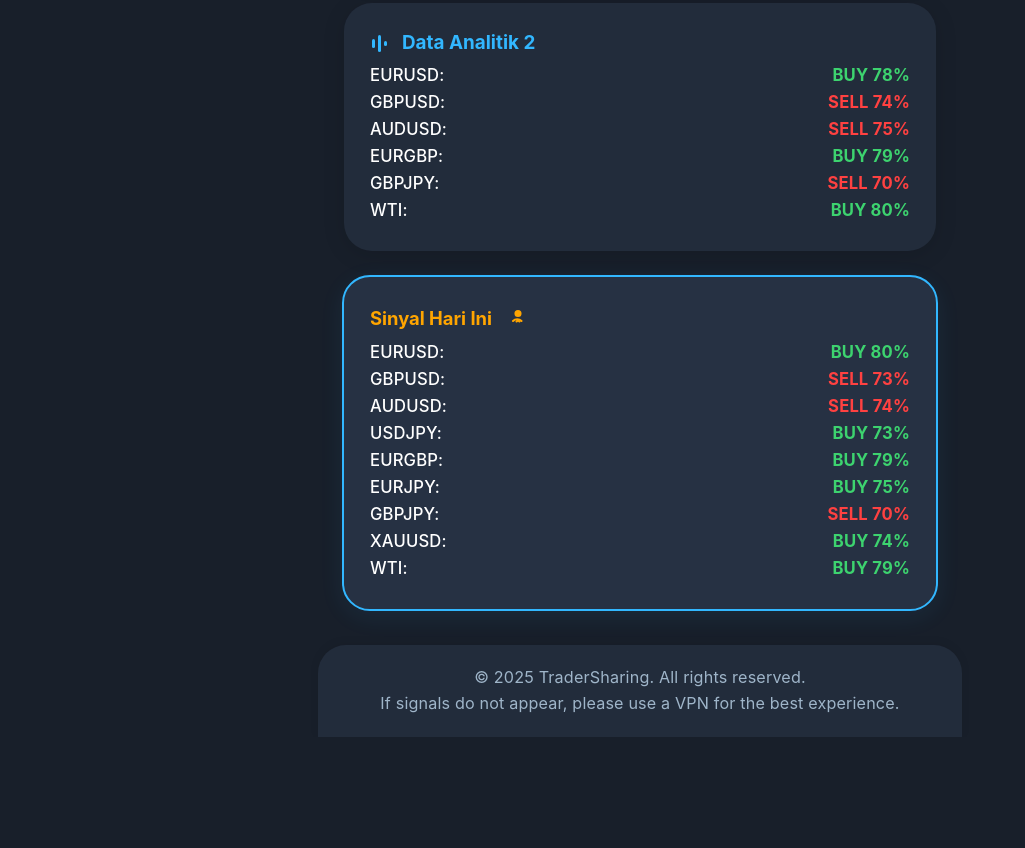
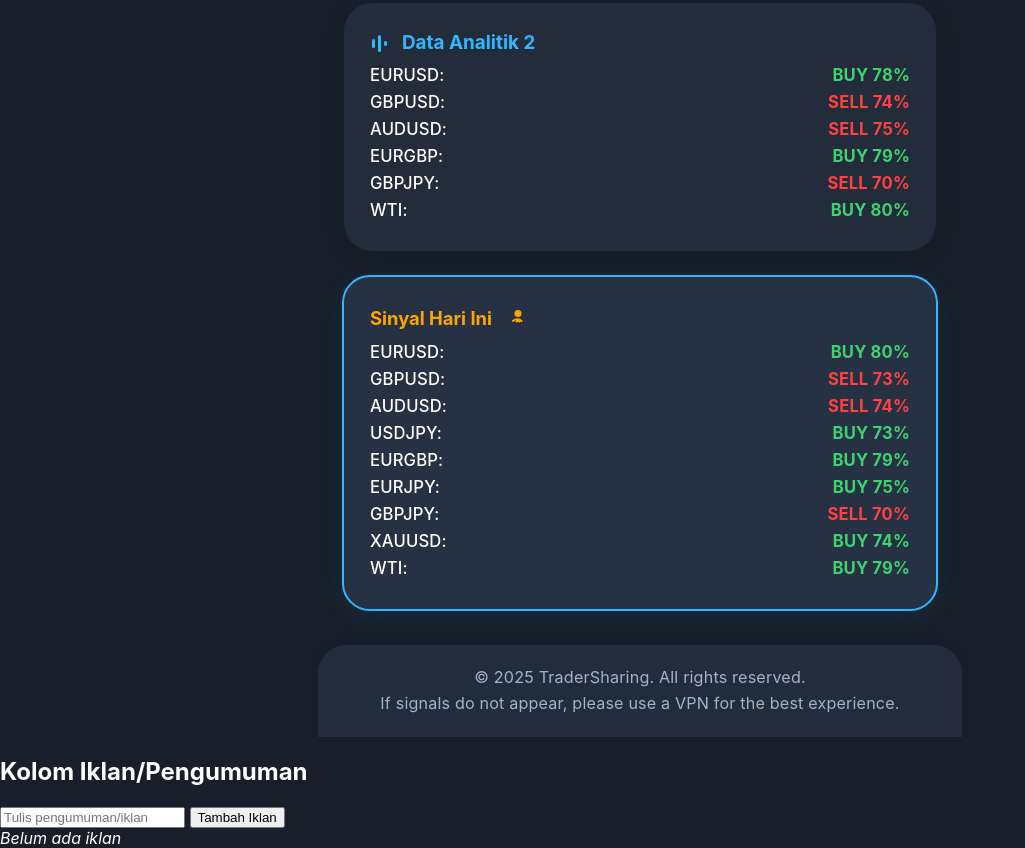
Before and after one commit to ttwiter/-, a plain HTML site: page index.html in a window 1280 px wide. Shown: the part 431-1279 px from the top of the page, without its empty margins (0-1025 px from the left). Before the commit the page ends 1168 px from the top, so only its background shows below. Drawn offline with Linux system fonts and the light colour scheme.

Commit message:
Update index.html

```diff
--- a/index.html
+++ b/index.html
@@ -30,5 +30,14 @@
     <span>&copy; 2025 TraderSharing. All rights reserved.<br>If signals do not appear, please use a VPN for the best experience.</span>
   </footer>
   <script src="app.js"></script>
+  <section class="admin-section">
+  <h2>Kolom Iklan/Pengumuman</h2>
+  <form id="iklanForm">
+    <input type="text" id="iklanText" placeholder="Tulis pengumuman/iklan" maxlength="100" required>
+    <button type="submit">Tambah Iklan</button>
+  </form>
+  <div class="iklan-list" id="iklanList"></div>
+</section>
+<script src="admin-iklan.js"></script>
 </body>
 </html>
```
